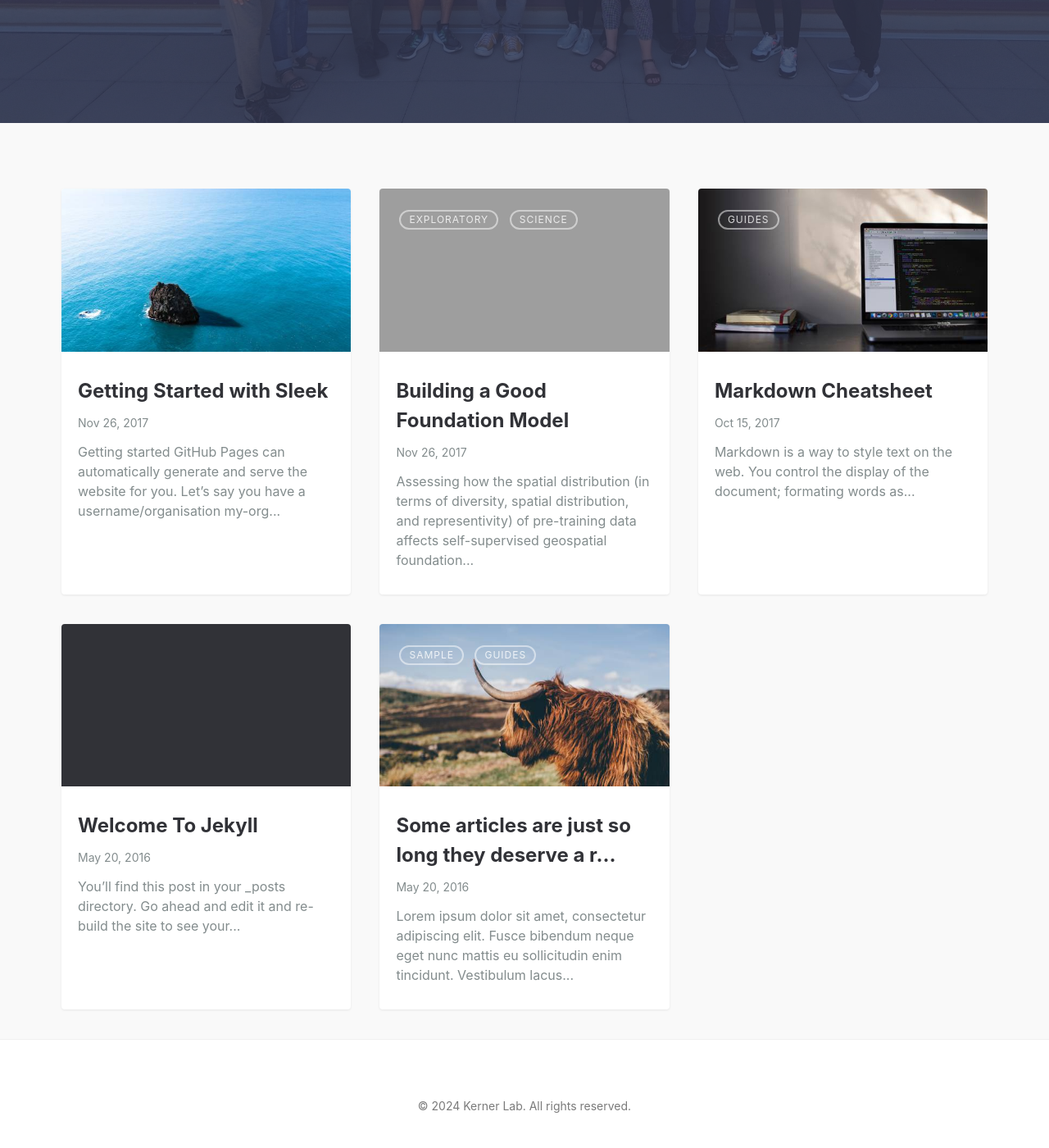
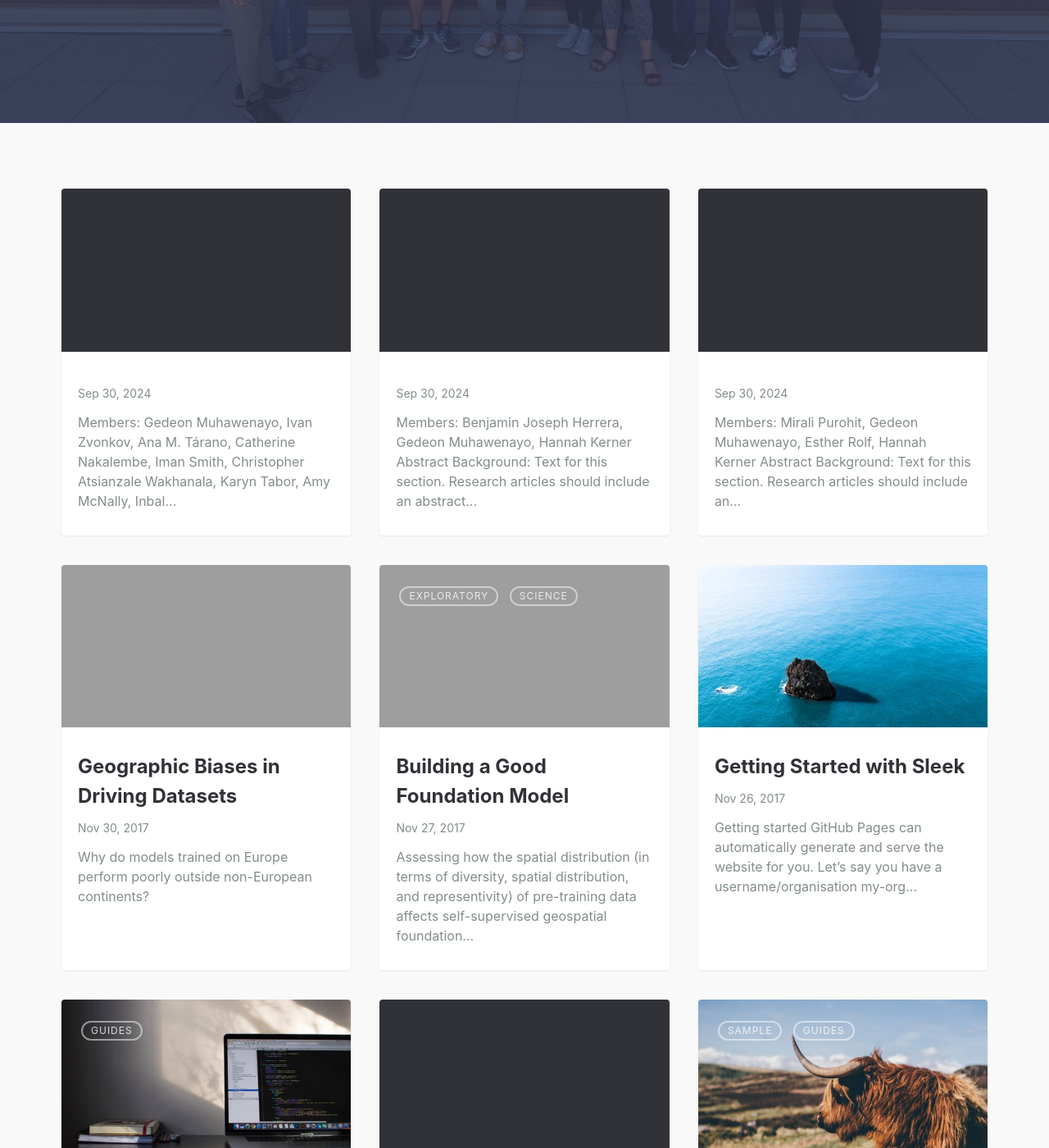
Before and after one commit to kerner-lab/kerner-lab.github.io, a Jekyll site: the page built from index.md, in a window 1280 px wide and 1400 px high, scrolled down 426 px. Shown: the whole window at 82% size. Built offline with Jekyll 4.4.1, drawn with Linux system fonts in a browser that asks for light colours; part of the change alters nothing that is shown.

Commit message:
adding project

```diff
--- /dev/null
+++ b/_posts/2017-11-27-Building-good-foundation-model.md
@@ -0,0 +1,120 @@
+---
+layout: post
+title: "Building a Good Foundation Model"
+featured-img: building_foundation_model
+summary: Assessing how the spatial distribution (in terms of diversity, spatial distribution, and representivity) of pre-training data affects self-supervised geospatial foundation models.
+categories: Exploratory Science
+mathjax: true
+---
+
+
+* Members:
+Mirali Purohit, Gedeon Muhawenayo, Esther Rolf, Hannah Kerner
+
+
+![Building a Good Foundation Model](../assets/img/posts/building_foundation_model.png?raw=true "Title")
+
+
+# Abstract
+
+**Background:** Text for this section. Research articles should include an abstract
+that does not exceed 350 words.
+
+**Methods:**
+
+- Exploring how different pre-training data sampling strategies affect model performance on downstream task
+- Which strategies helps to achieve better performance in few-shot setting
+
+
+**Results:** Text for this section.
+
+<!-- **Keywords:** sample; article; author -->
+
+<!-- A graphical abstract can be supplied which, together with the article title,
+  should provide the reader with a visual description of the type of chemistry covered
+  in the article. The graphical abstract should be 920 x 300 pixels and a maximum of
+  150KB jpeg, png or svg file. -->
+
+# Introduction
+
+<!-- This Markdown template is for a Research article in the *Journal of Cheminformatics*.
+It requires pandoc 2.12 or later to be converted to a Word .docx or PDF, with the
+provided *Makefile*. See the [pandoc manual](http://pandoc.org/MANUAL.html) for more
+information on pandoc. -->
+
+# Methods
+
+## Information about software and data
+
+Reviewers and readers of a research paper must be able to use the used software and
+data to reach the same Results. *Journal of Cheminformatics* will only publish research
+or software that is entirely reproducible by third parties. This means that any
+datasets, software and algorithms that are required to reach the conclusions stated
+in the paper must be provided as supplemental materials, or be otherwise accessible
+without the need for registration, login or agreement with license terms other than
+Creative Commons licenses for data and text and OSI-approved Open Source Licenses
+for software. For any software, the source code must be provided
+[@agrees_with:Guha_Willighagen_2017].
+
+## Adding References
+
+References are added to the content in a similar way as LaTeX and there is a
+`bibliography.bib` in this folder in the BibTeX format. A citation is made
+by including an *\@* followed by the BibTeX key in square brackets, for example like
+*[\@Upper_writers_1974]* for Ref. [@Upper_writers_1974].
+
+Now, the *Journal of Cheminformatics* support citation typing ontology annotations
+using the CiTO @uses_method_in:Willighagen_2020. Adding an annoted citation
+is done by prepending the BibTeX key with the intention, e.g.
+*[\@agrees_with:Guha_Willighagen_2017]* or *[\@uses_method_in:Willighagen_2020]*.
+
+If you have more than one reference to cite, separate them with a semicolon,
+for example: *[\@Willighagen_2020; \@Guha_Willighagen_2017]*
+[@Willighagen_2020; @Guha_Willighagen_2017].
+If you have more than one intention to cite, separate them with a colon,
+for example: *[\@uses_method_in:extends:Willighagen_2020]*
+[@uses_method_in:extends:Willighagen_2020].
+
+![](images/cito_in_Word.png)
+**Figure 1**: Reference list as converted into Word, including CiTO annotation.
+
+# Results
+
+Figures are easy to add in Markdown, and can be done with the `![](images/cito_in_Word.png)`
+syntax.
+
+# Discussion
+
+In this section we examine the growth rate of the mean of $Z_0$, $Z_1$ and $Z_2$.
+And we can have LaTeX equations:
+
+$$
+x+1 = 2
+$$
+
+# Conclusions
+
+# List of abbreviations
+
+
+#### Availability of data and materials
+TODO
+
+#### Competing interests
+TODO
+
+#### Funding
+TODO
+
+#### Authors' contributions
+TODO
+
+#### Acknowledgements
+TODO
+
+#### Authors' information (optional)
+TODO
+
+
+
+# References
--- /dev/null
+++ b/_posts/2017-11-28-Using-Relation-Networks-to-Understand-Ts.md
@@ -0,0 +1,122 @@
+---
+layout: post
+title: "Using Relation Networks to Understand T/’s"
+featured-img: using-relation-network-to-understand
+summary: Can we find a different architecture that matches Transformers on key indicators?
+In what ways are they similar/different?
+mathjax: true
+---
+
+
+* Members:
+Mirali Purohit, Gedeon Muhawenayo, Esther Rolf, Hannah Kerner
+
+![Using Relation Networks to Understand T/’s](../assets/img/posts/using-relation-network-to-understand.png?raw=true "Title")
+
+
+
+# Abstract
+
+**Background:** Text for this section. Research articles should include an abstract
+that does not exceed 350 words.
+
+**Methods:**
+
+- Identify indicator tasks that only Transformers excel at (e.g. The Copying Task)
+- Design an all-MLP architecture that passes the indicator tasks
+- Identify contributing factors
+
+
+
+**Results:** Text for this section.
+
+<!-- **Keywords:** sample; article; author -->
+
+<!-- A graphical abstract can be supplied which, together with the article title,
+  should provide the reader with a visual description of the type of chemistry covered
+  in the article. The graphical abstract should be 920 x 300 pixels and a maximum of
+  150KB jpeg, png or svg file. -->
+
+# Introduction
+
+<!-- This Markdown template is for a Research article in the *Journal of Cheminformatics*.
+It requires pandoc 2.12 or later to be converted to a Word .docx or PDF, with the
+provided *Makefile*. See the [pandoc manual](http://pandoc.org/MANUAL.html) for more
+information on pandoc. -->
+
+# Methods
+
+## Information about software and data
+
+Reviewers and readers of a research paper must be able to use the used software and
+data to reach the same Results. *Journal of Cheminformatics* will only publish research
+or software that is entirely reproducible by third parties. This means that any
+datasets, software and algorithms that are required to reach the conclusions stated
+in the paper must be provided as supplemental materials, or be otherwise accessible
+without the need for registration, login or agreement with license terms other than
+Creative Commons licenses for data and text and OSI-approved Open Source Licenses
+for software. For any software, the source code must be provided
+[@agrees_with:Guha_Willighagen_2017].
+
+## Adding References
+
+References are added to the content in a similar way as LaTeX and there is a
+`bibliography.bib` in this folder in the BibTeX format. A citation is made
+by including an *\@* followed by the BibTeX key in square brackets, for example like
+*[\@Upper_writers_1974]* for Ref. [@Upper_writers_1974].
+
+Now, the *Journal of Cheminformatics* support citation typing ontology annotations
+using the CiTO @uses_method_in:Willighagen_2020. Adding an annoted citation
+is done by prepending the BibTeX key with the intention, e.g.
+*[\@agrees_with:Guha_Willighagen_2017]* or *[\@uses_method_in:Willighagen_2020]*.
+
+If you have more than one reference to cite, separate them with a semicolon,
+for example: *[\@Willighagen_2020; \@Guha_Willighagen_2017]*
+[@Willighagen_2020; @Guha_Willighagen_2017].
+If you have more than one intention to cite, separate them with a colon,
+for example: *[\@uses_method_in:extends:Willighagen_2020]*
+[@uses_method_in:extends:Willighagen_2020].
+
+![](images/cito_in_Word.png)
+**Figure 1**: Reference list as converted into Word, including CiTO annotation.
+
+# Results
+
+Figures are easy to add in Markdown, and can be done with the `![](images/cito_in_Word.png)`
+syntax.
+
+# Discussion
+
+In this section we examine the growth rate of the mean of $Z_0$, $Z_1$ and $Z_2$.
+And we can have LaTeX equations:
+
+$$
+x+1 = 2
+$$
+
+# Conclusions
+
+# List of abbreviations
+
+
+#### Availability of data and materials
+TODO
+
+#### Competing interests
+TODO
+
+#### Funding
+TODO
+
+#### Authors' contributions
+TODO
+
+#### Acknowledgements
+TODO
+
+#### Authors' information (optional)
+TODO
+
+
+
+# References
--- a/_posts/2017-11-26-Building-good-foundation-model.md
+++ b/_posts/2017-11-29-RiPE.md
@@ -1,15 +1,19 @@
 ---
 layout: post
-title: "Building a Good Foundation Model"
-featured-img: building_foundation_model.png
-summary: Assessing how the spatial distribution (in terms of diversity, spatial distribution, and representivity) of pre-training data affects self-supervised geospatial foundation models.
-categories: Exploratory Science
+title: "RiPE: Rice Production Estimation, A Data-Efficient Approach on Production Modeling"
+featured-img: RiPE
+summary: Can rice production in the Philippines be effectively forecasted using GDP statistics, El Niño SST data, and harvested area information?
+How do Recurrent Neural Networks (RNNs) compare to Multi-Layer Perceptron (MLPs) in forecasting rice output?
+Can this model be generalized to other countries or crop types with limited data?
 mathjax: true
 ---
 
 
 * Members:
+Benjamin Joseph Herrera, Gedeon Muhawenayo, Hannah Kerner
 
+
+![RiPE](../assets/img/posts/RiPE.png?raw=true "Title")
 
 
 # Abstract
@@ -17,7 +21,14 @@ mathjax: true
 **Background:** Text for this section. Research articles should include an abstract
 that does not exceed 350 words.
 
-**Methods:** Text for this section.
+**Methods:**
+
+- Data: Rice production, GDP, harvested area (PSA), El Niño SST data (NOAA).
+- Preprocessing: Context windowing, Z-score normalization, stratified splits (60% train, 20% validation, 20% test).
+- Models: MLP and RNN, with hyperparameter tuning and MAE evaluation.
+- Analysis: Performance comparison across context window lengths (1-6 quarters)
+
+
 
 **Results:** Text for this section.
 
--- /dev/null
+++ b/_posts/2017-11-30-Geographic-Biases-Driving-Dataset.md
@@ -0,0 +1,122 @@
+---
+layout: post
+title: "Geographic Biases in Driving Datasets"
+featured-img: geographic-biases
+summary: Why do models trained on Europe perform poorly outside non-European continents?
+mathjax: true
+---
+
+
+* Members:
+Rahul Nair, Gabriel Tseng, Esther Rolf, Hannah Kerner
+
+
+![Geographic Biases in Driving Datasets](../assets/img/posts/geographic-biases.png?raw=true "Title")
+
+
+# Abstract
+
+**Background:** Text for this section. Research articles should include an abstract
+that does not exceed 350 words.
+
+**Methods:**
+
+- Data: Rice production, GDP, harvested area (PSA), El Niño SST data (NOAA).
+- Preprocessing: Context windowing, Z-score normalization, stratified splits (60% train, 20% validation, 20% test).
+- Models: MLP and RNN, with hyperparameter tuning and MAE evaluation.
+- Analysis: Performance comparison across context window lengths (1-6 quarters)
+
+
+
+**Results:** Text for this section.
+
+<!-- **Keywords:** sample; article; author -->
+
+<!-- A graphical abstract can be supplied which, together with the article title,
+  should provide the reader with a visual description of the type of chemistry covered
+  in the article. The graphical abstract should be 920 x 300 pixels and a maximum of
+  150KB jpeg, png or svg file. -->
+
+# Introduction
+
+<!-- This Markdown template is for a Research article in the *Journal of Cheminformatics*.
+It requires pandoc 2.12 or later to be converted to a Word .docx or PDF, with the
+provided *Makefile*. See the [pandoc manual](http://pandoc.org/MANUAL.html) for more
+information on pandoc. -->
+
+# Methods
+
+## Information about software and data
+
+Reviewers and readers of a research paper must be able to use the used software and
+data to reach the same Results. *Journal of Cheminformatics* will only publish research
+or software that is entirely reproducible by third parties. This means that any
+datasets, software and algorithms that are required to reach the conclusions stated
+in the paper must be provided as supplemental materials, or be otherwise accessible
+without the need for registration, login or agreement with license terms other than
+Creative Commons licenses for data and text and OSI-approved Open Source Licenses
+for software. For any software, the source code must be provided
+[@agrees_with:Guha_Willighagen_2017].
+
+## Adding References
+
+References are added to the content in a similar way as LaTeX and there is a
+`bibliography.bib` in this folder in the BibTeX format. A citation is made
+by including an *\@* followed by the BibTeX key in square brackets, for example like
+*[\@Upper_writers_1974]* for Ref. [@Upper_writers_1974].
+
+Now, the *Journal of Cheminformatics* support citation typing ontology annotations
+using the CiTO @uses_method_in:Willighagen_2020. Adding an annoted citation
+is done by prepending the BibTeX key with the intention, e.g.
+*[\@agrees_with:Guha_Willighagen_2017]* or *[\@uses_method_in:Willighagen_2020]*.
+
+If you have more than one reference to cite, separate them with a semicolon,
+for example: *[\@Willighagen_2020; \@Guha_Willighagen_2017]*
+[@Willighagen_2020; @Guha_Willighagen_2017].
+If you have more than one intention to cite, separate them with a colon,
+for example: *[\@uses_method_in:extends:Willighagen_2020]*
+[@uses_method_in:extends:Willighagen_2020].
+
+![](images/cito_in_Word.png)
+**Figure 1**: Reference list as converted into Word, including CiTO annotation.
+
+# Results
+
+Figures are easy to add in Markdown, and can be done with the `![](images/cito_in_Word.png)`
+syntax.
+
+# Discussion
+
+In this section we examine the growth rate of the mean of $Z_0$, $Z_1$ and $Z_2$.
+And we can have LaTeX equations:
+
+$$
+x+1 = 2
+$$
+
+# Conclusions
+
+# List of abbreviations
+
+
+#### Availability of data and materials
+TODO
+
+#### Competing interests
+TODO
+
+#### Funding
+TODO
+
+#### Authors' contributions
+TODO
+
+#### Acknowledgements
+TODO
+
+#### Authors' information (optional)
+TODO
+
+
+
+# References
--- /dev/null
+++ b/_posts/2017-12-01-Quntifying-impact-of-conflict-on-agricultural-lan-Sudan.md
@@ -0,0 +1,123 @@
+---
+layout: post
+title: "Quantifying the Impact of Conflict on Agricultural Land in Sudan"
+summary: Quantify changes in cultivated land (2022 vs. 2023).
+Link conflict events to agricultural declines.
+Assess war impact on food security in Sudan.
+Support FEWS NET in food security planning.
+Develop reusable workflows for rapid cropland estimates.
+categories: Exploratory Science
+mathjax: true
+---
+
+
+* Members:
+Gedeon Muhawenayo, Ivan Zvonkov, Ana M. Tárano, Catherine Nakalembe, Iman Smith, Christopher Atsianzale Wakhanala, Karyn Tabor, Amy McNally, Inbal Becker-Reshef, Hannah R. Kerner
+
+
+
+# Abstract
+
+**Background:** Text for this section. Research articles should include an abstract
+that does not exceed 350 words.
+
+**Methods:**
+
+- Apply Sentinel-2 data and RF for cropland mapping for 2022/23.
+- Statistical methods to quantify cultivated land changes.
+- Buffer zone analysis with ACLED data to link conflict events with agricultural decline.
+
+
+
+**Results:** Text for this section.
+
+<!-- **Keywords:** sample; article; author -->
+
+<!-- A graphical abstract can be supplied which, together with the article title,
+  should provide the reader with a visual description of the type of chemistry covered
+  in the article. The graphical abstract should be 920 x 300 pixels and a maximum of
+  150KB jpeg, png or svg file. -->
+
+# Introduction
+
+<!-- This Markdown template is for a Research article in the *Journal of Cheminformatics*.
+It requires pandoc 2.12 or later to be converted to a Word .docx or PDF, with the
+provided *Makefile*. See the [pandoc manual](http://pandoc.org/MANUAL.html) for more
+information on pandoc. -->
+
+# Methods
+
+## Information about software and data
+
+Reviewers and readers of a research paper must be able to use the used software and
+data to reach the same Results. *Journal of Cheminformatics* will only publish research
+or software that is entirely reproducible by third parties. This means that any
+datasets, software and algorithms that are required to reach the conclusions stated
+in the paper must be provided as supplemental materials, or be otherwise accessible
+without the need for registration, login or agreement with license terms other than
+Creative Commons licenses for data and text and OSI-approved Open Source Licenses
+for software. For any software, the source code must be provided
+[@agrees_with:Guha_Willighagen_2017].
+
+## Adding References
+
+References are added to the content in a similar way as LaTeX and there is a
+`bibliography.bib` in this folder in the BibTeX format. A citation is made
+by including an *\@* followed by the BibTeX key in square brackets, for example like
+*[\@Upper_writers_1974]* for Ref. [@Upper_writers_1974].
+
+Now, the *Journal of Cheminformatics* support citation typing ontology annotations
+using the CiTO @uses_method_in:Willighagen_2020. Adding an annoted citation
+is done by prepending the BibTeX key with the intention, e.g.
+*[\@agrees_with:Guha_Willighagen_2017]* or *[\@uses_method_in:Willighagen_2020]*.
+
+If you have more than one reference to cite, separate them with a semicolon,
+for example: *[\@Willighagen_2020; \@Guha_Willighagen_2017]*
+[@Willighagen_2020; @Guha_Willighagen_2017].
+If you have more than one intention to cite, separate them with a colon,
+for example: *[\@uses_method_in:extends:Willighagen_2020]*
+[@uses_method_in:extends:Willighagen_2020].
+
+![](images/cito_in_Word.png)
+**Figure 1**: Reference list as converted into Word, including CiTO annotation.
+
+# Results
+
+Figures are easy to add in Markdown, and can be done with the `![](images/cito_in_Word.png)`
+syntax.
+
+# Discussion
+
+In this section we examine the growth rate of the mean of $Z_0$, $Z_1$ and $Z_2$.
+And we can have LaTeX equations:
+
+$$
+x+1 = 2
+$$
+
+# Conclusions
+
+# List of abbreviations
+
+
+#### Availability of data and materials
+TODO
+
+#### Competing interests
+TODO
+
+#### Funding
+TODO
+
+#### Authors' contributions
+TODO
+
+#### Acknowledgements
+TODO
+
+#### Authors' information (optional)
+TODO
+
+
+
+# References
```
Also changed, not shown: assets/img/posts/RiPE.png (added), assets/img/posts/geographic-biases.png (added), assets/img/posts/using-relation-network-to-understand.png (added).
